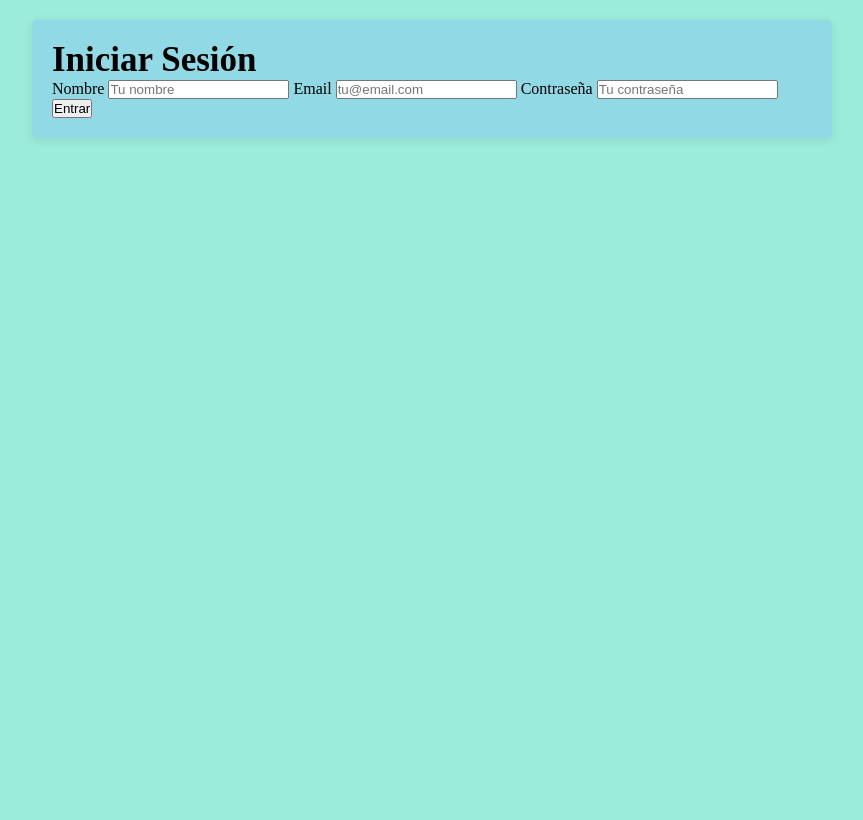
After one commit to yelmis/Heladitos-gourmet, a PHP site: page /login.php in a window 1280 px wide. The commit adds this page. Shown: the whole page, without its empty margins (208-1071 px from the left). Run offline with PHP 8.4, Linux system fonts and the light colour scheme.

Commit message:
agrege  el login y regitro todo tambien cambio el tipo de archivo en los navegadore como php

```diff
--- a/CSS/producto.css
+++ b/CSS/producto.css
@@ -155,6 +155,7 @@ ul li :hover {
 
 .producto img {
     max-width: 100%;
+    max-height: 100%;
     border-radius: 10px;
 }
 
--- a/conexion.php
+++ b/conexion.php
@@ -1,7 +1,7 @@
 <?php
 $host = 'localhost'; // o '127.0.0.1'
 $usuario = 'root'; // usuario por defecto de XAMPP
-$contraseña = 'adonis'; // contraseña por defecto de XAMPP (normalmente está vacía)
+$contraseña = ''; // contraseña por defecto de XAMPP (normalmente está vacía)
 $nombre_bd = 'registro'; // reemplaza con el nombre de tu base de datos
 
 // Crear conexión
@@ -15,7 +15,7 @@ if ($conexion->connect_error) {
 <?php
 $host = 'localhost';
 $usuario = 'root';
-$contraseña = 'adonis';
+$contraseña = '';
 $nombre_bd = 'registro';
 
 $conexion = new mysqli($host, $usuario, $contraseña, $nombre_bd);
--- a/index.php
+++ b/index.php
@@ -23,6 +23,8 @@
           <li><a href="producto.php">Productos</a></li>
           <li><a href="blog.php">Novedades</a></li>
           <li><a href="contacto.php">Contacto</a></li>
+          <li class="registro"><a href="registro.php">registro</a></li>
+          <li class="login"><a href="login.php">Iniciar Sesión</a></li>
         </ul>
       </nav>
     </div>
--- /dev/null
+++ b/login.php
@@ -0,0 +1,76 @@
+<?php
+// Conexión a la base de datos
+$servername = "localhost";
+$username = "root"; // Usuario por defecto en XAMPP
+$password = ""; // Contraseña vacía por defecto en XAMPP
+$dbname = "registro"; // Cambia por el nombre de tu base de datos
+
+// Crear conexión
+$conn = new mysqli($servername, $username, $password, $dbname);
+
+// Verificar conexión
+if ($conn->connect_error) {
+    die("Conexión fallida: " . $conn->connect_error);
+}
+
+// Inicializar mensaje
+$message = '';
+
+if ($_SERVER["REQUEST_METHOD"] == "POST") {
+    // Obtener datos del formulario
+    $email = $conn->real_escape_string($_POST['email']);
+    $nombre = $conn->real_escape_string($_POST['nombre']);
+    $contraseña = $_POST['contraseña']; // No escapamos la contraseña para la verificación
+
+    // Verificar si el usuario existe en la tabla usuarios
+    $sql = "SELECT * FROM usuarios WHERE email = '$email' AND nombre = '$nombre' LIMIT 1";
+    $result = $conn->query($sql);
+
+    if ($result && $result->num_rows === 1) {
+        $row = $result->fetch_assoc();
+        // Verificar la contraseña (suponiendo que está almacenada como hash)
+        if (password_verify($contraseña, $row['contraseña'])) {
+            $message = "Inicio de sesión exitoso. ¡Bienvenido, " . htmlspecialchars($nombre) . "!";
+        } else {
+            $message = "Contraseña incorrecta. Por favor, verifica tus datos.";
+        }
+    } else {
+        $message = "Usuario o email incorrectos. Por favor, verifica tus datos.";
+    }
+}
+
+$conn->close();
+?>
+
+<!DOCTYPE html>
+<html lang="es">
+<head>
+    <meta charset="UTF-8" />
+    <meta name="viewport" content="width=device-width, initial-scale=1" />
+    <title>Inicio de Sesión</title>
+    <link rel="stylesheet" href="CSS/inicio.css" />
+
+
+</head>
+<body>
+    <div class="container">
+        <h2>Iniciar Sesión</h2>
+        <form method="post" action="">
+            <label for="nombre">Nombre</label>
+            <input type="text" id="nombre" name="nombre" placeholder="Tu nombre" required />
+            <label for="email">Email</label>
+            <input type="email" id="email" name="email" placeholder="tu@email.com" required />
+            <label for="contraseña">Contraseña</label>
+            <input type="password" id="contraseña" name="contraseña" placeholder="Tu contraseña" required />
+            <button type="submit">Entrar</button>
+        </form>
+        <?php if ($message): ?>
+            <div class="message <?php echo strpos($message, 'exitoso') !== false ? 'success' : 'error'; ?>">
+                <?= htmlspecialchars($message) ?>
+            </div>
+        <?php endif; ?>
+    </div>
+</body>
+</html>
+</content>
+</create_file>
```
Also changed, not shown: productos.php (deleted, +0 -21 lines), registrar.php (deleted, +0 -28 lines), registro.php (added, +50 -0 lines), B.gif (renamed from IMG/B.gif), CSS/B.gif (added).
